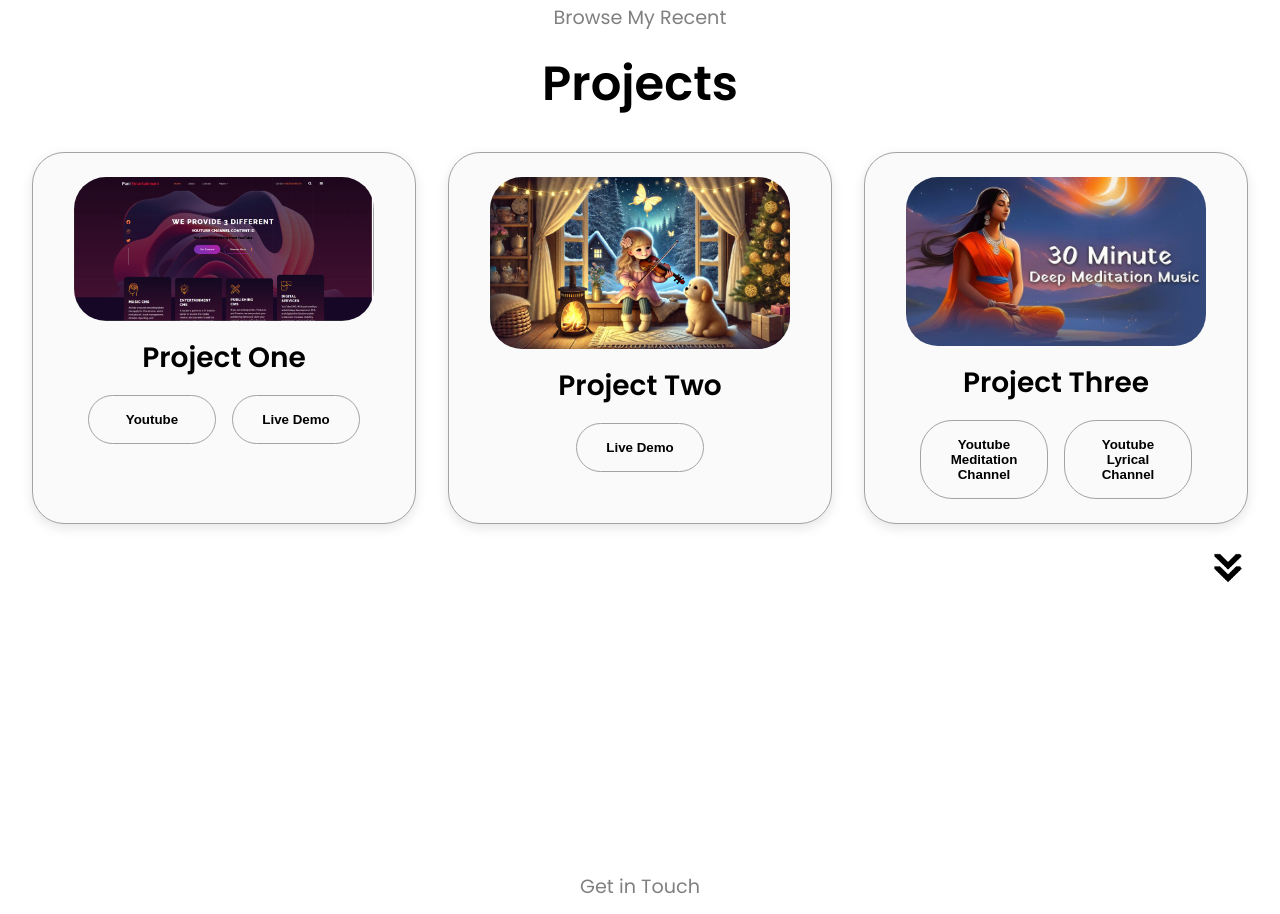
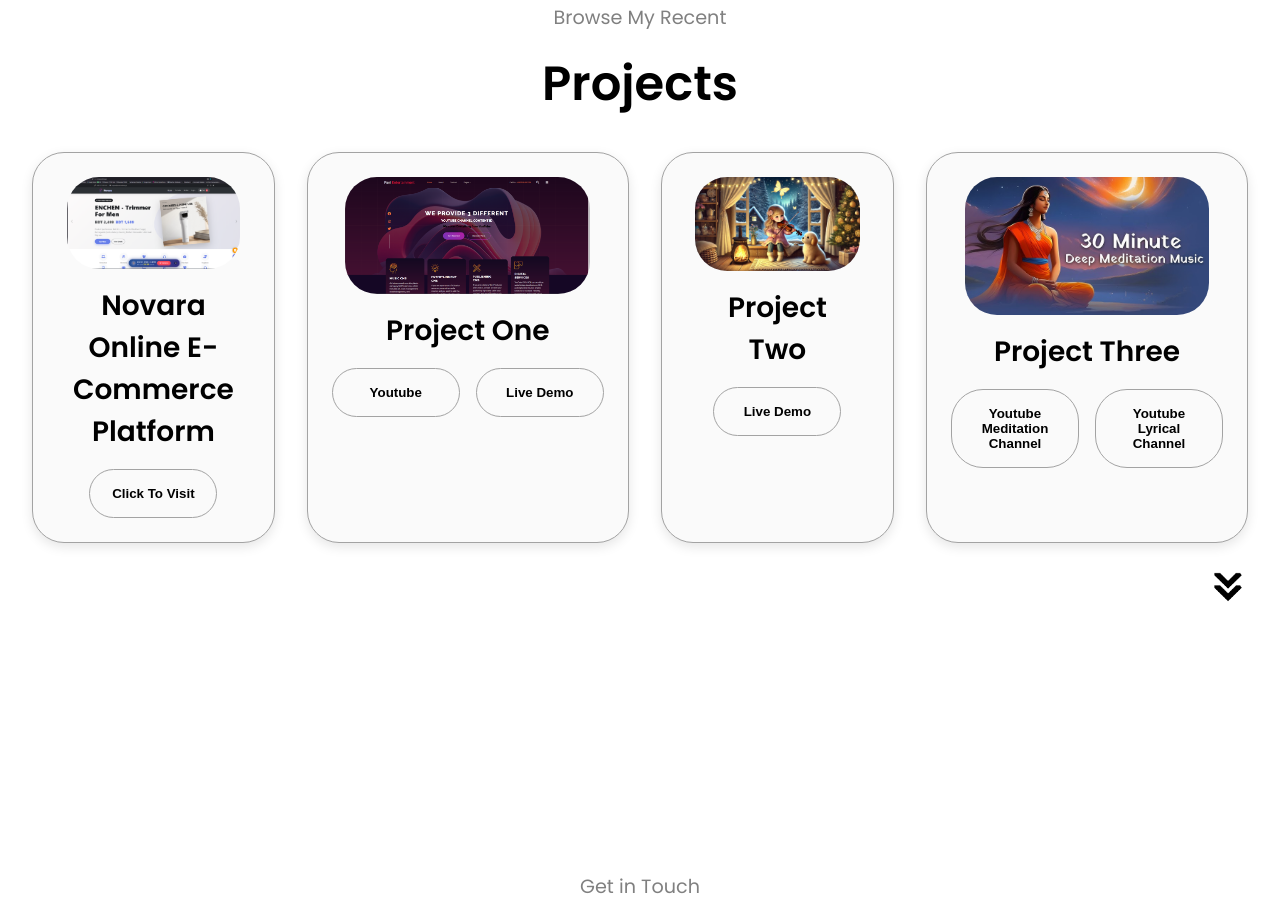
Before and after one commit to whiteSoulX/Portfolio, a plain HTML site: page index.html in a window 1280 px wide. Shown: the part 2405-3319 px from the top of the page. Drawn offline with Linux system fonts and the light colour scheme.

Commit message:
Project Update

```diff
--- a/index.html
+++ b/index.html
@@ -96,7 +96,8 @@
                 </div>
 
                 <div class="text-container">
-                    <p>I’m a skilled video editor specializing in relaxation, meditation, and lyrical videos. With expertise in Adobe Premiere Pro and After Effects, I craft visually engaging content that captivates audiences. Whether it’s soothing visuals or dynamic animations, I bring creativity and precision to every project. Let’s create something beautiful together!</p>
+                    <p>I’m a skilled video editor specializing in relaxation, meditation, and lyrical videos. With expertise in Adobe Premiere Pro and After Effects, I craft visually engaging content that captivates audiences.
+                        Whether it’s soothing visuals or dynamic animations, I bring creativity and precision to every project. Let’s create something beautiful together!</p>
                 </div>
             </div>
         </div>
@@ -222,6 +223,23 @@
             <div class="about-containers">
             <div class="details-container color-container">
                 <div class="article-container">
+                    <img src="./assets/Main.png" alt="Project 1"
+                    class="project-img"/>
+                </div>
+                <h2 class="experience-sub-title project-title">Novara Online E-Commerce Platform</h2>
+                <div class="btn-container">
+                    <!-- <button class="btn btn-color-2 project-btn"
+                    onclick="location.href='https://youtu.be/61VZ4vyk6FE'">
+                    Youtube
+                    </button> -->
+                    <button class="btn btn-color-2 project-btn"
+                    onclick="location.href='https://www.novaraonline.xyz/'">
+                    Click To Visit
+                    </button>
+                </div>
+            </div>
+             <div class="details-container color-container">
+                <div class="article-container">
                     <img src="./assets/project-1.png" alt="Project 1"
                     class="project-img"/>
                 </div>
```
Also changed, not shown: assets/Main.png (added).
